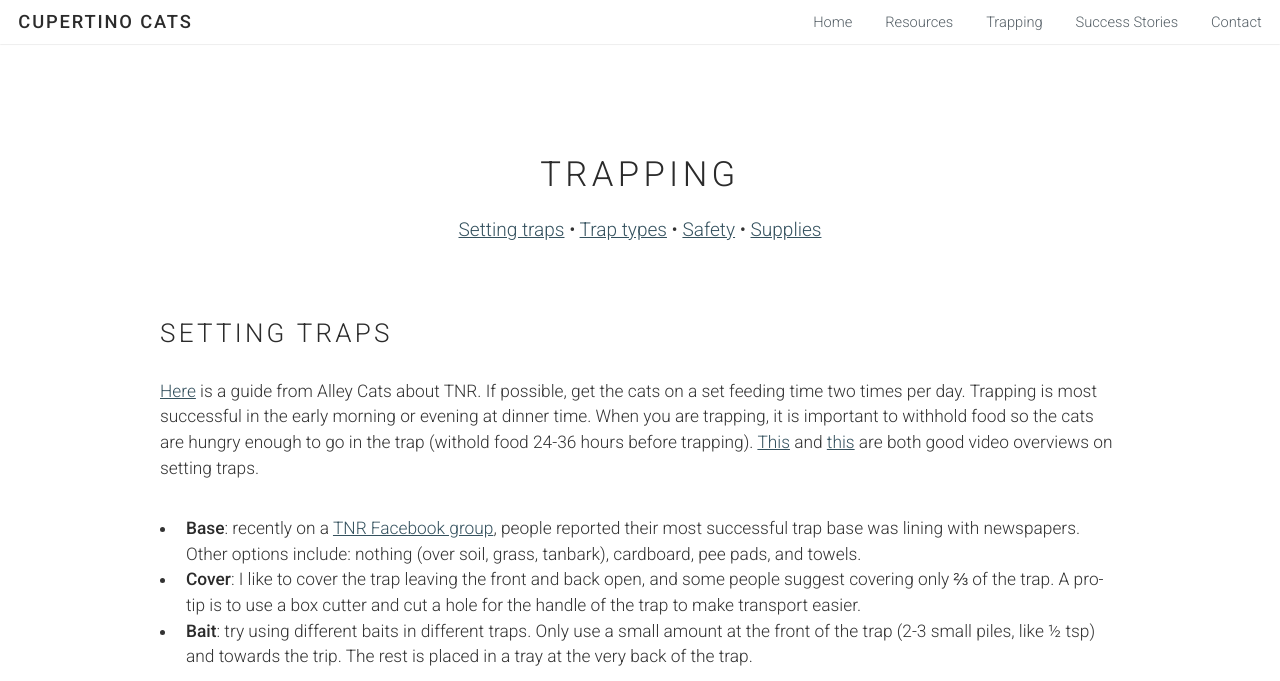
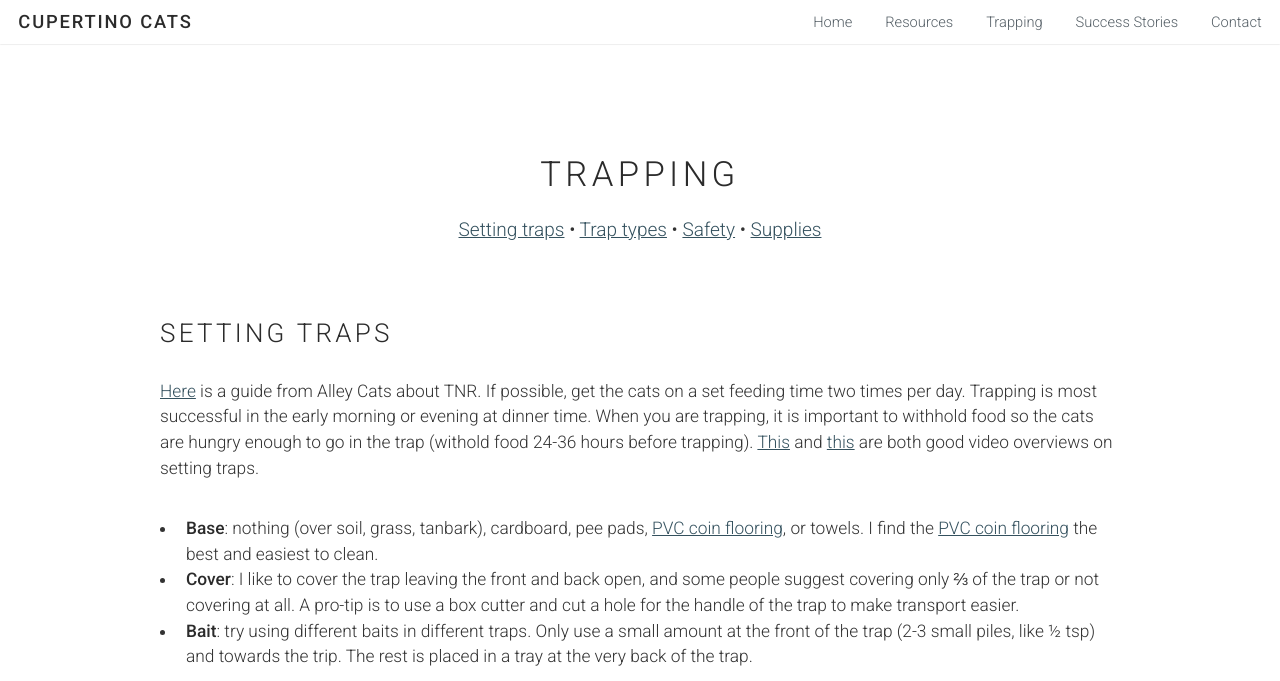
Before and after one commit to sunmeetsingh/bayareacats.github.io, a Jekyll site: the page built from trapping.html, in a window 1280 px wide and 900 px high, cut to the strip 0-681 px from the top of the window. Built offline with Jekyll 4.4.1, drawn with Linux system fonts in a browser that asks for light colours.

Commit message:
Update website

```diff
--- a/trapping.html
+++ b/trapping.html
@@ -19,10 +19,10 @@ layout: default
         <div id="setting-traps">
             <section>
                 <h2>Setting traps</h2>
-                <p><a target="_blank" href="https://www.alleycat.org/tnr">Here</a> is a guide from Alley Cats about TNR. If possible, get the cats on a set feeding time two times per day. Trapping is most successful in the early morning or evening at dinner time. When you are trapping, it is important to withhold food so the cats are hungry enough to go in the trap (withold food 24-36 hours before trapping). <a target="_blank" href="https://youtu.be/8dotVJUWdVA">This</a> and <a <a target="_blank" href="https://youtu.be/wF_omFE7Etc">this</a> are both good video overviews on setting traps.</p>
+                <p><a href="https://www.alleycat.org/tnr">Here</a> is a guide from Alley Cats about TNR. If possible, get the cats on a set feeding time two times per day. Trapping is most successful in the early morning or evening at dinner time. When you are trapping, it is important to withhold food so the cats are hungry enough to go in the trap (withold food 24-36 hours before trapping). <a href="https://youtu.be/8dotVJUWdVA">This</a> and <a <a href="https://youtu.be/wF_omFE7Etc">this</a> are both good video overviews on setting traps.</p>
                 <ul>
-                    <li><b>Base</b>: recently on a <a target="_blank" href="https://www.facebook.com/groups/1479283405672836">TNR Facebook group</a>, people reported their most successful trap base was lining with newspapers. Other options include: nothing (over soil, grass, tanbark), cardboard, pee pads, and towels.</li>
-                    <li><b>Cover</b>: I like to cover the trap leaving the front and back open, and some people suggest covering only ⅔ of the trap. A pro-tip is to use a box cutter and cut a hole for the handle of the trap to make transport easier.</li>
+                    <li><b>Base</b>: nothing (over soil, grass, tanbark), cardboard, pee pads, <a href="https://www.amazon.com/Rubber-Cal-Metallic-Flooring-Beige-2-5mm/dp/B015T8NZEA/ref=sxts_sxwds-bia-wc-drs1_0?cv_ct_cx=pvc+coin+flooring&dchild=1&keywords=pvc+coin+flooring&pd_rd_i=B015T8NZEA&pd_rd_r=b2394123-f38d-458c-b358-8aad7b46ec67&pd_rd_w=wajsp&pd_rd_wg=Wvv5c&pf_rd_p=c33e4373-edb9-47f9-a7e6-5d3d6a7a4ad0&pf_rd_r=ETWESPRG91NMR7V96V08&psc=1&qid=1606747402&sr=1-1-5e875a02-02b1-4426-9916-8a5c26cd5a14">PVC coin flooring</a>, or towels. I find the <a href="https://www.amazon.com/Rubber-Cal-Metallic-Flooring-Beige-2-5mm/dp/B015T8NZEA/ref=sxts_sxwds-bia-wc-drs1_0?cv_ct_cx=pvc+coin+flooring&dchild=1&keywords=pvc+coin+flooring&pd_rd_i=B015T8NZEA&pd_rd_r=b2394123-f38d-458c-b358-8aad7b46ec67&pd_rd_w=wajsp&pd_rd_wg=Wvv5c&pf_rd_p=c33e4373-edb9-47f9-a7e6-5d3d6a7a4ad0&pf_rd_r=ETWESPRG91NMR7V96V08&psc=1&qid=1606747402&sr=1-1-5e875a02-02b1-4426-9916-8a5c26cd5a14">PVC coin flooring</a> the best and easiest to clean.</li>
+                    <li><b>Cover</b>: I like to cover the trap leaving the front and back open, and some people suggest covering only ⅔ of the trap or not covering at all. A pro-tip is to use a box cutter and cut a hole for the handle of the trap to make transport easier.</li>
                     <li><b>Bait</b>: try using different baits in different traps. Only use a small amount at the front of the trap (2-3 small piles, like ½ tsp) and towards the trip. The rest is placed in a tray at the very back of the trap.</li>
                 </ul>
 
```
Also changed, not shown: success-stories.html (+5 -10 lines), images/maya.PNG (deleted), images/mimsy-kittens.JPG (deleted).
